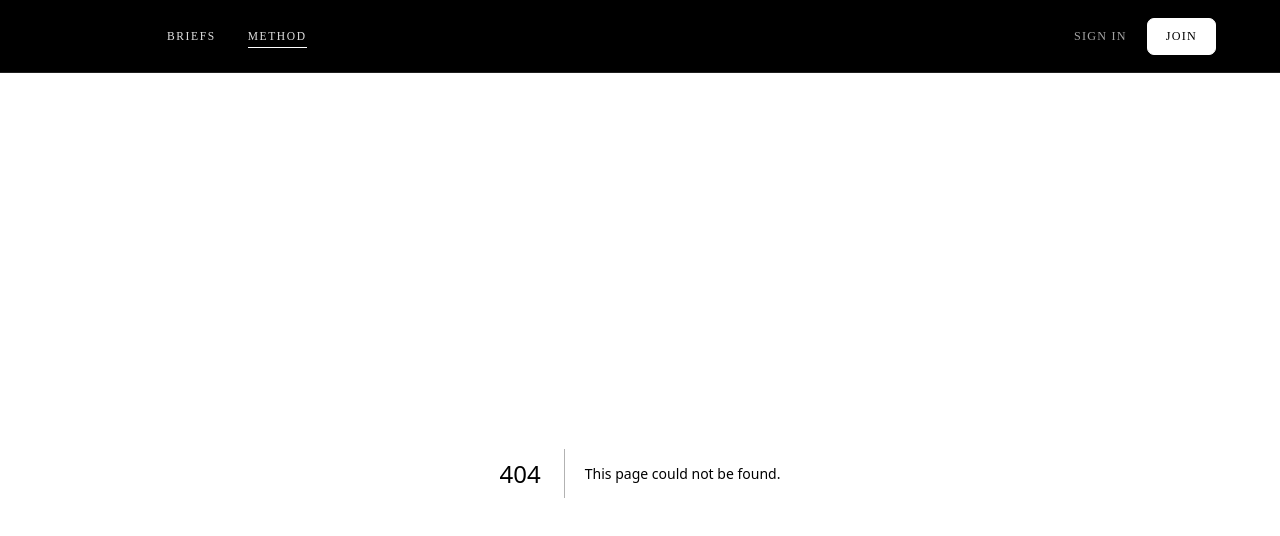
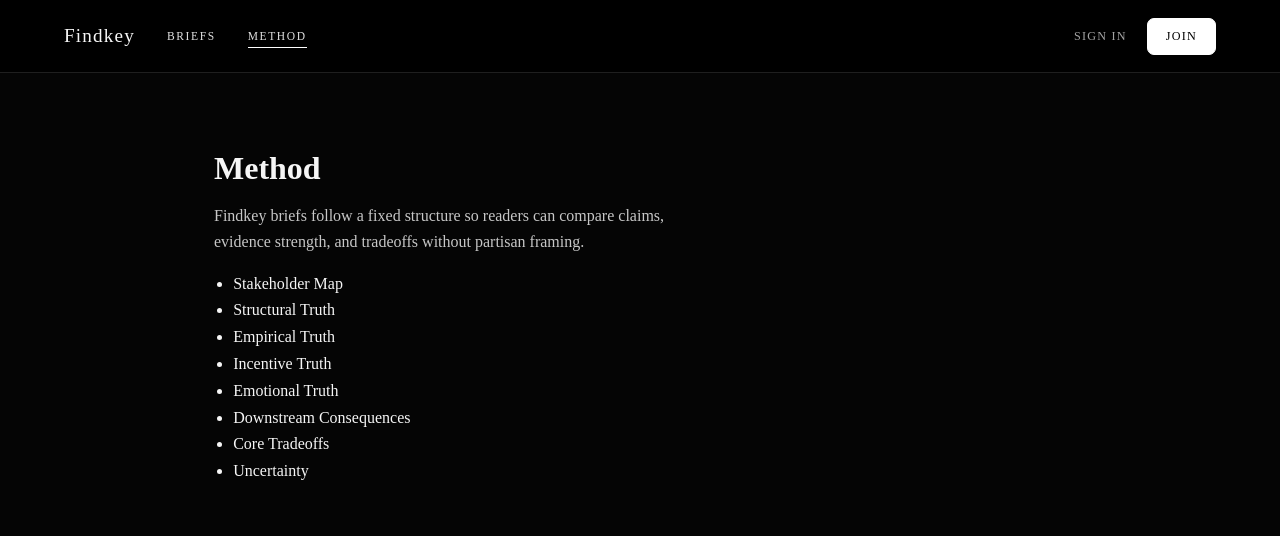
Before and after one commit to rykifin-prog/findkey.github.io, a Next.js app: page /method in a window 1280 px wide. Before the commit this address had no page. Shown: the top 536 px of the page. Built offline with nearby package versions, Linux system fonts and the light colour scheme.

Commit message:
Add public and method routes to fix nav 404s

```diff
--- /dev/null
+++ b/app/(public)/method/page.tsx
@@ -0,0 +1,36 @@
+export const metadata = {
+  title: 'Method'
+};
+
+const METHOD_BLOCKS = [
+  'Stakeholder Map',
+  'Structural Truth',
+  'Empirical Truth',
+  'Incentive Truth',
+  'Emotional Truth',
+  'Downstream Consequences',
+  'Core Tradeoffs',
+  'Uncertainty'
+];
+
+export default function MethodPage() {
+  return (
+    <main style={{ width: 'min(900px, 100%)', margin: '0 auto', padding: '3.5rem 1.5rem 4rem' }}>
+      <header style={{ marginBottom: '1.25rem' }}>
+        <h1 style={{ marginBottom: '0.75rem' }}>Method</h1>
+        <p style={{ color: 'var(--color-text-secondary)', maxWidth: '60ch', lineHeight: 1.6 }}>
+          Findkey briefs follow a fixed structure so readers can compare claims, evidence strength,
+          and tradeoffs without partisan framing.
+        </p>
+      </header>
+
+      <section aria-label="Findkey methodology blocks">
+        <ul style={{ margin: 0, paddingLeft: '1.2rem', display: 'grid', gap: '0.55rem' }}>
+          {METHOD_BLOCKS.map((block) => (
+            <li key={block}>{block}</li>
+          ))}
+        </ul>
+      </section>
+    </main>
+  );
+}
```
Also changed, not shown: app/(public)/public/page.tsx (added, +41 -0 lines).
